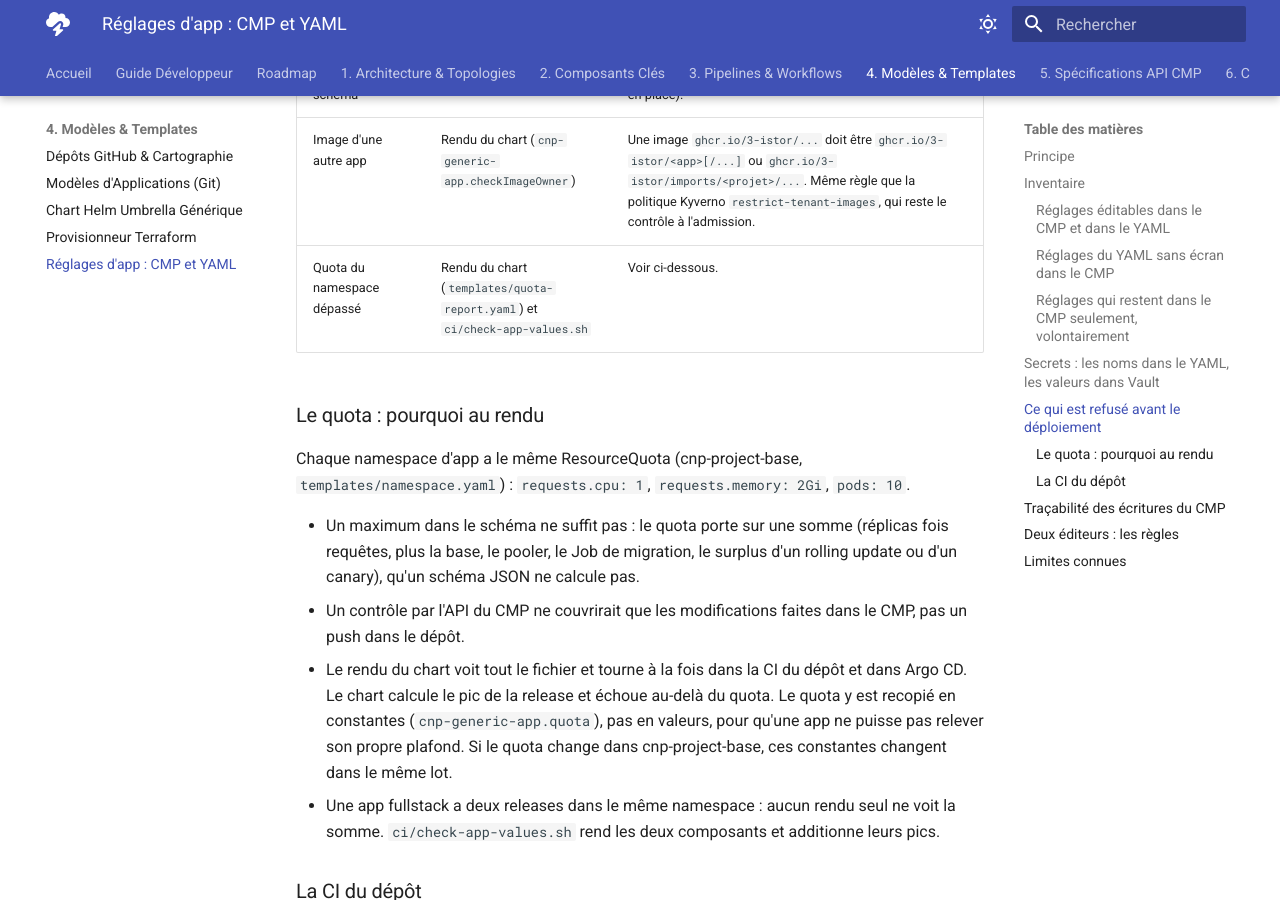
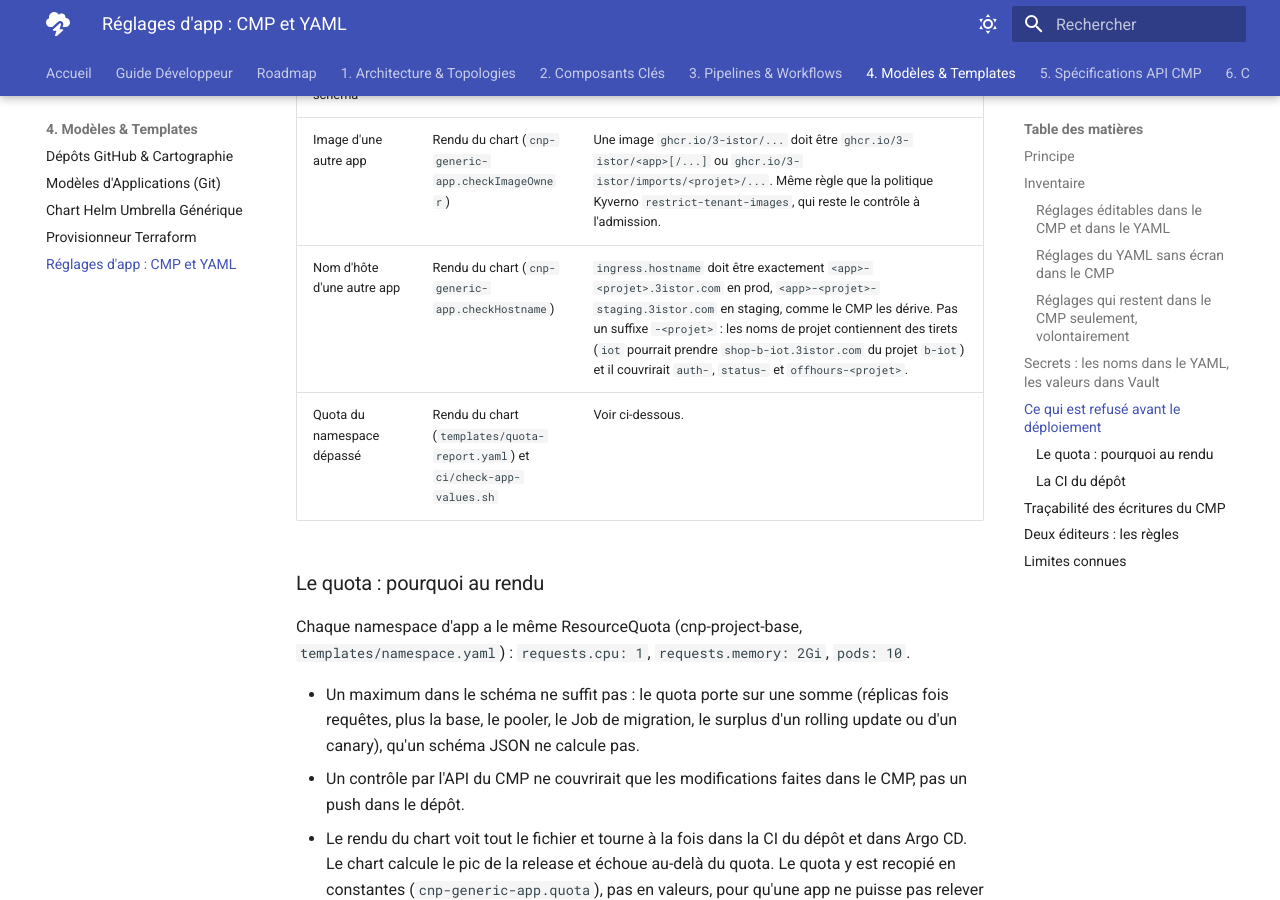
Before and after one commit to 3-Istor/cnp-docs, an MkDocs documentation site: the page built from docs/04-templates/04-reglages-app-yaml.md, in a window 1280 px wide and 900 px high, scrolled down 4559 px. Built offline with MkDocs 1.6.1 and Material for MkDocs 9.7.7, drawn with Linux system fonts in a browser that asks for light colours; part of the change alters nothing that is shown; some of the changed text lies outside the part shown.

Commit message:
docs(templates): document the hostname check and the public chart (CNP-304)
Co-Authored-By: Claude Opus 5.5 <noreply@anthropic.com>
Claude-Session: https://claude.ai/code/session_014hcKJ3BPWzy7EjUwtA3zmD

```diff
--- a/docs/04-templates/04-reglages-app-yaml.md
+++ b/docs/04-templates/04-reglages-app-yaml.md
@@ -48,7 +48,7 @@ Légende de la colonne YAML : **oui** la clé existe dans le fichier de l'app et
 
 ### Réglages du YAML sans écran dans le CMP
 
-`ingress.hostname`, `ingress.publicPaths`, `workload.*` (apps importées), `image.repository`, `secrets.vaultPath`. Ils ne sont pas éditables dans le CMP : le dépôt est leur seul éditeur, sous le schéma et les contrôles de rendu.
+`ingress.hostname` (borné, voir plus bas), `ingress.publicPaths`, `workload.*` (apps importées), `image.repository`, `secrets.vaultPath`. Ils ne sont pas éditables dans le CMP : le dépôt est leur seul éditeur, sous le schéma et les contrôles de rendu.
 
 ### Réglages qui restent dans le CMP seulement, volontairement
 
@@ -85,6 +85,7 @@ secrets:
 | --- | --- | --- |
 | Clé inconnue, valeur hors schéma | `values.schema.json` | Échec de la CI du dépôt, refus du CMP (422) avant le commit, échec du rendu Argo CD (l'ancienne version reste en place). |
 | Image d'une autre app | Rendu du chart (`cnp-generic-app.checkImageOwner`) | Une image `ghcr.io/3-istor/...` doit être `ghcr.io/3-istor/<app>[/...]` ou `ghcr.io/3-istor/imports/<projet>/...`. Même règle que la politique Kyverno `restrict-tenant-images`, qui reste le contrôle à l'admission. |
+| Nom d'hôte d'une autre app | Rendu du chart (`cnp-generic-app.checkHostname`) | `ingress.hostname` doit être exactement `<app>-<projet>.3istor.com` en prod, `<app>-<projet>-staging.3istor.com` en staging, comme le CMP les dérive. Pas un suffixe `-<projet>` : les noms de projet contiennent des tirets (`iot` pourrait prendre `shop-b-iot.3istor.com` du projet `b-iot`) et il couvrirait `auth-`, `status-` et `offhours-<projet>`. |
 | Quota du namespace dépassé | Rendu du chart (`templates/quota-report.yaml`) et `ci/check-app-values.sh` | Voir ci-dessous. |
 
 ### Le quota : pourquoi au rendu
@@ -122,5 +123,5 @@ Aucun commit quand rien ne change. Les écrans dédiés (release, sauvegardes, e
 ## Limites connues
 
 - Les dépôts déjà générés gardent la CI de leur création : ils n'ont pas le workflow `Deploy values` tant qu'on ne le leur ajoute pas. Le schéma et les contrôles de rendu s'appliquent quand même à leur synchronisation Argo CD.
-- infra-templates est privé : le workflow lit le chart avec le secret d'organisation `CNP_INFRA_TEMPLATES_TOKEN` (lecture seule du contenu d'infra-templates).
+- infra-templates est public : le workflow le lit sans jeton.
 - Une modification du CMP est un commit sur `main` : la CI tourne en même temps que la synchronisation. Le CMP valide le schéma avant de commiter ; le quota et le propriétaire de l'image sont contrôlés par le rendu Argo CD, qui refuse sans rien déployer.
```
